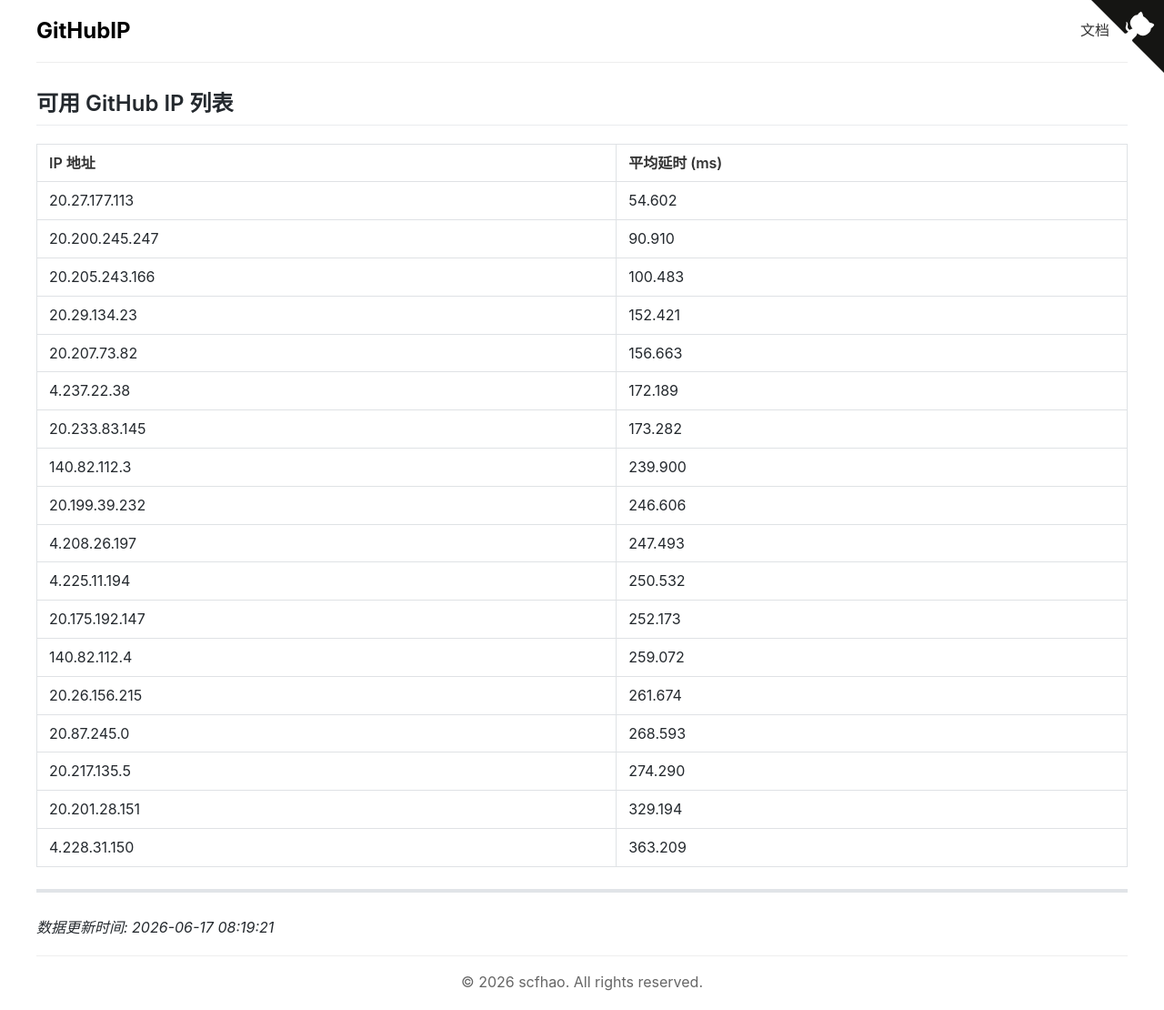
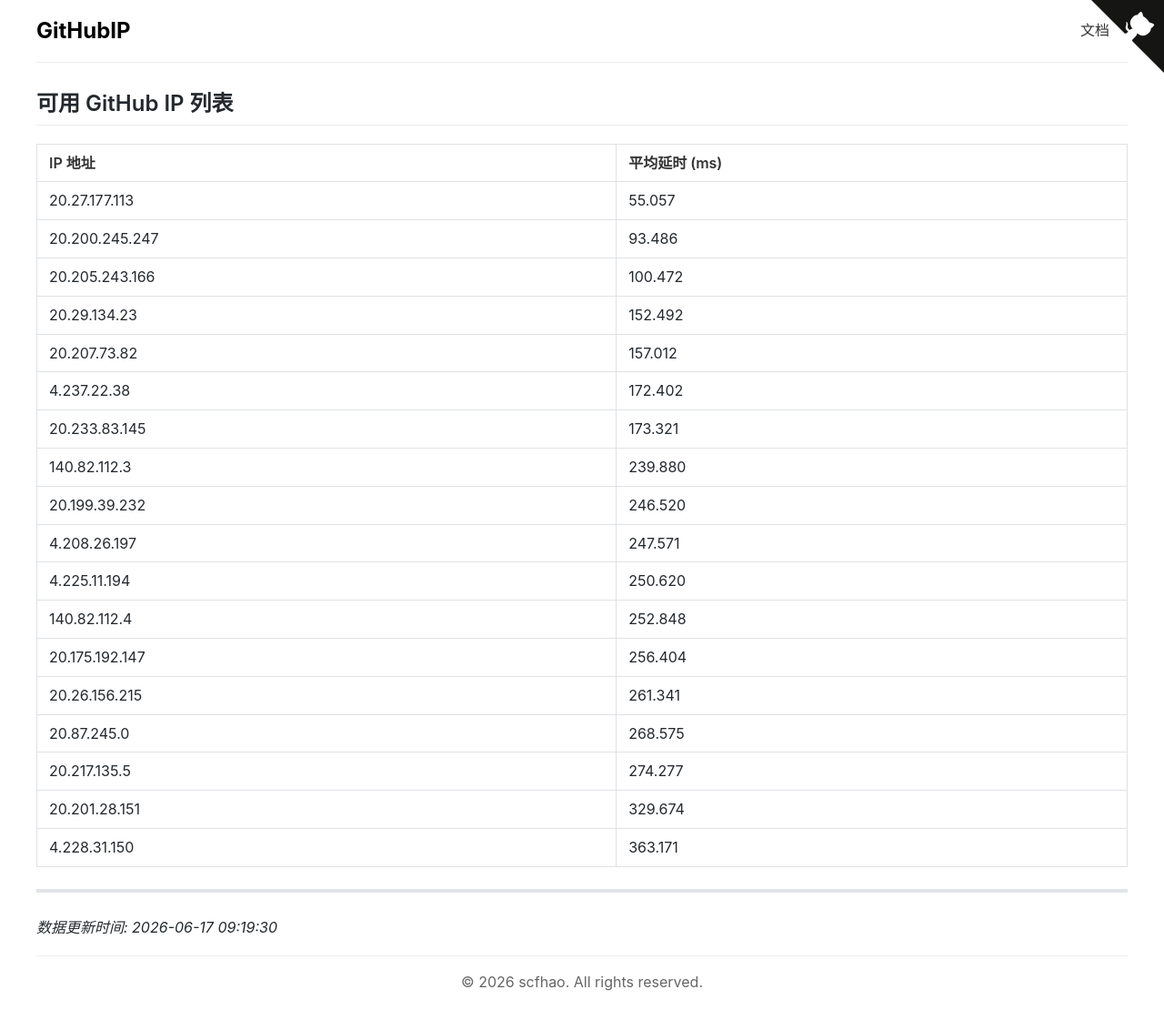
Before and after one commit to scfhao/GitHubIP, a Jekyll site: the page built from index.md, in a window 1280 px wide. Shown: the whole page at 91% size. Built offline with Jekyll 4.4.1, drawn with Linux system fonts in a browser that asks for light colours.

Commit message:
自动脚本执行 - 2026-06-17 09:19:30

```diff
--- a/index.md
+++ b/index.md
@@ -1,32 +1,32 @@
 ---
 layout: home
 title: GitHub IP 列表
-date: 2026-06-17 08:19:21
+date: 2026-06-17 09:19:30
 ---
 
 ## 可用 GitHub IP 列表
 
 | IP 地址 | 平均延时 (ms) |
 |---------|--------------|
-| 20.27.177.113 | 54.602 |
-| 20.200.245.247 | 90.910 |
-| 20.205.243.166 | 100.483 |
-| 20.29.134.23 | 152.421 |
-| 20.207.73.82 | 156.663 |
-| 4.237.22.38 | 172.189 |
-| 20.233.83.145 | 173.282 |
-| 140.82.112.3 | 239.900 |
-| 20.199.39.232 | 246.606 |
-| 4.208.26.197 | 247.493 |
-| 4.225.11.194 | 250.532 |
-| 20.175.192.147 | 252.173 |
-| 140.82.112.4 | 259.072 |
-| 20.26.156.215 | 261.674 |
-| 20.87.245.0 | 268.593 |
-| 20.217.135.5 | 274.290 |
-| 20.201.28.151 | 329.194 |
-| 4.228.31.150 | 363.209 |
+| 20.27.177.113 | 55.057 |
+| 20.200.245.247 | 93.486 |
+| 20.205.243.166 | 100.472 |
+| 20.29.134.23 | 152.492 |
+| 20.207.73.82 | 157.012 |
+| 4.237.22.38 | 172.402 |
+| 20.233.83.145 | 173.321 |
+| 140.82.112.3 | 239.880 |
+| 20.199.39.232 | 246.520 |
+| 4.208.26.197 | 247.571 |
+| 4.225.11.194 | 250.620 |
+| 140.82.112.4 | 252.848 |
+| 20.175.192.147 | 256.404 |
+| 20.26.156.215 | 261.341 |
+| 20.87.245.0 | 268.575 |
+| 20.217.135.5 | 274.277 |
+| 20.201.28.151 | 329.674 |
+| 4.228.31.150 | 363.171 |
 
 ---
 
-*数据更新时间: 2026-06-17 08:19:21*
+*数据更新时间: 2026-06-17 09:19:30*
```
